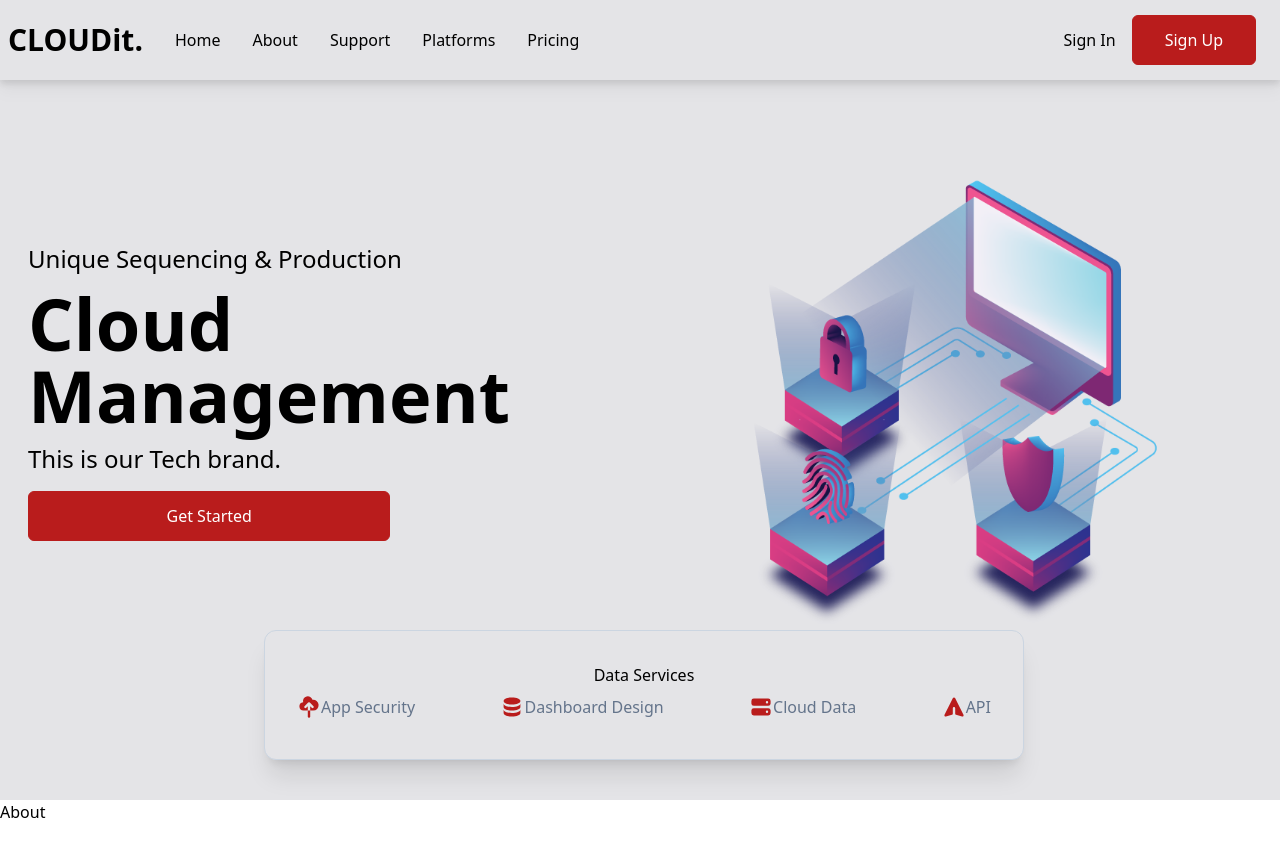
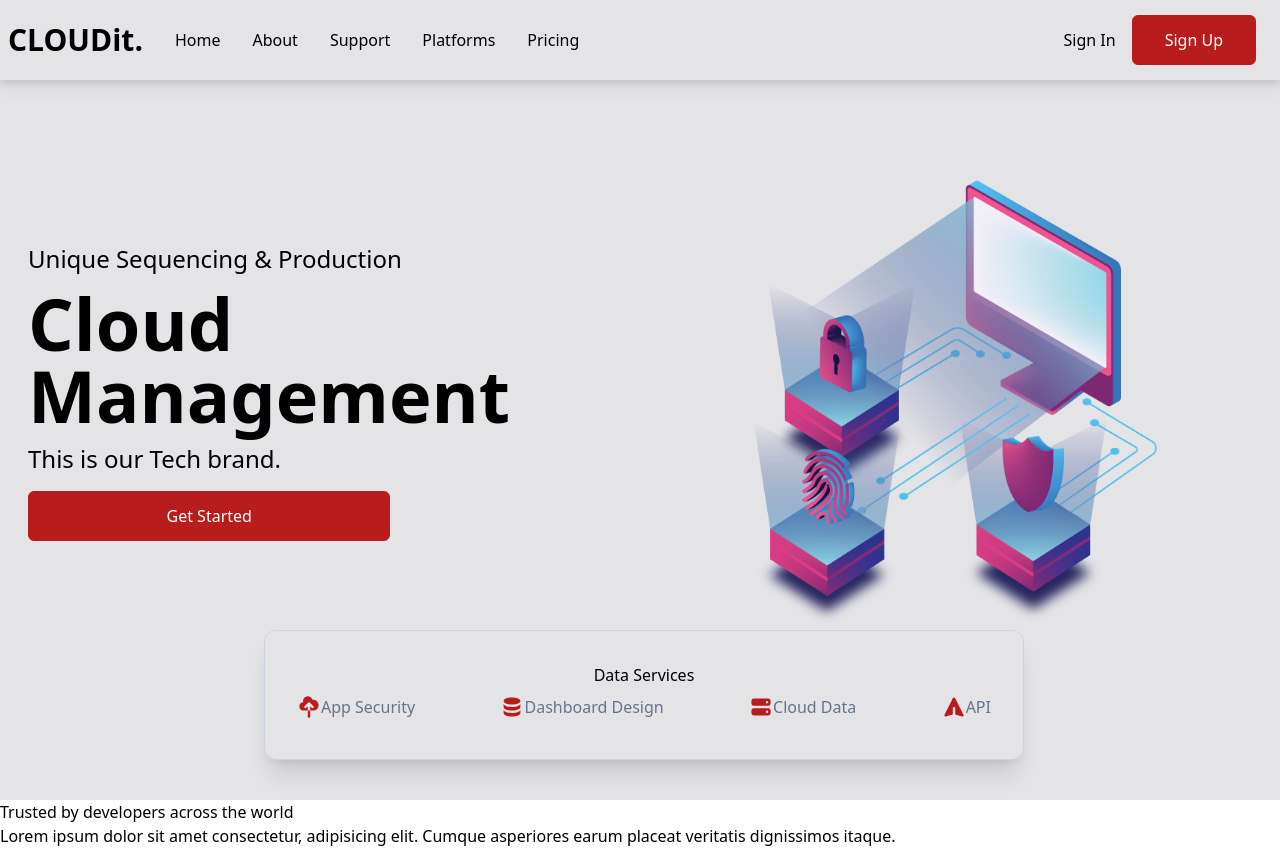
Before and after one commit to kwakyebrilliant/cloud-app-tailwind, a React (Create React App) app: page / in a window 1280 px wide. Before the commit the page ends 824 px from the top, so only its background shows below. Built offline with nearby package versions, Linux system fonts and the light colour scheme.

Commit message:
about updates

```diff
--- a/src/components/About.jsx
+++ b/src/components/About.jsx
@@ -3,7 +3,12 @@ import React from 'react'
 const About = () => {
   return (
     <div>
-        About
+        <div>
+            <div>
+                <h2>Trusted by developers across the world</h2>
+                <p>Lorem ipsum dolor sit amet consectetur, adipisicing elit. Cumque asperiores earum placeat veritatis dignissimos itaque.</p>
+            </div>
+        </div>
     </div>
   )
 }
```
